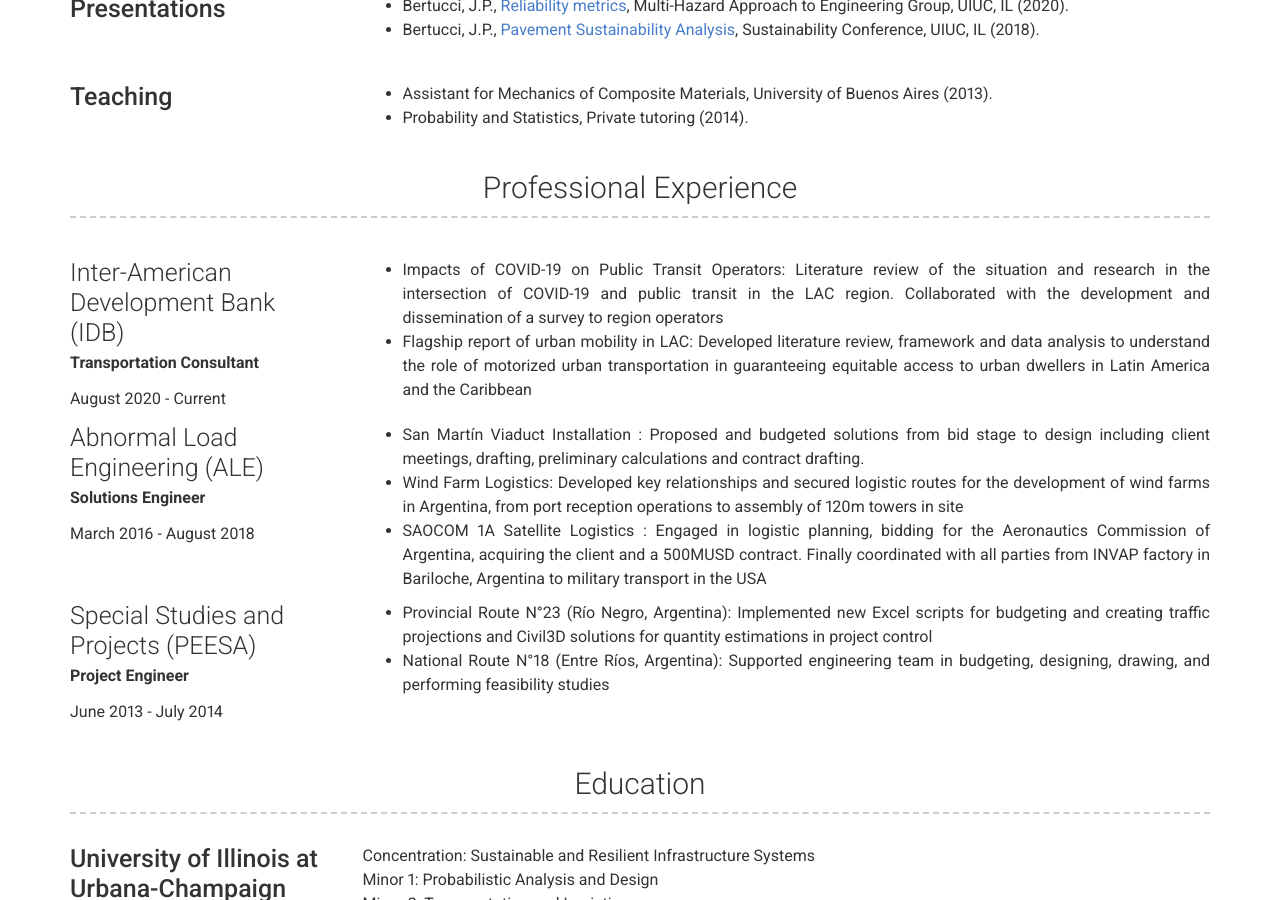
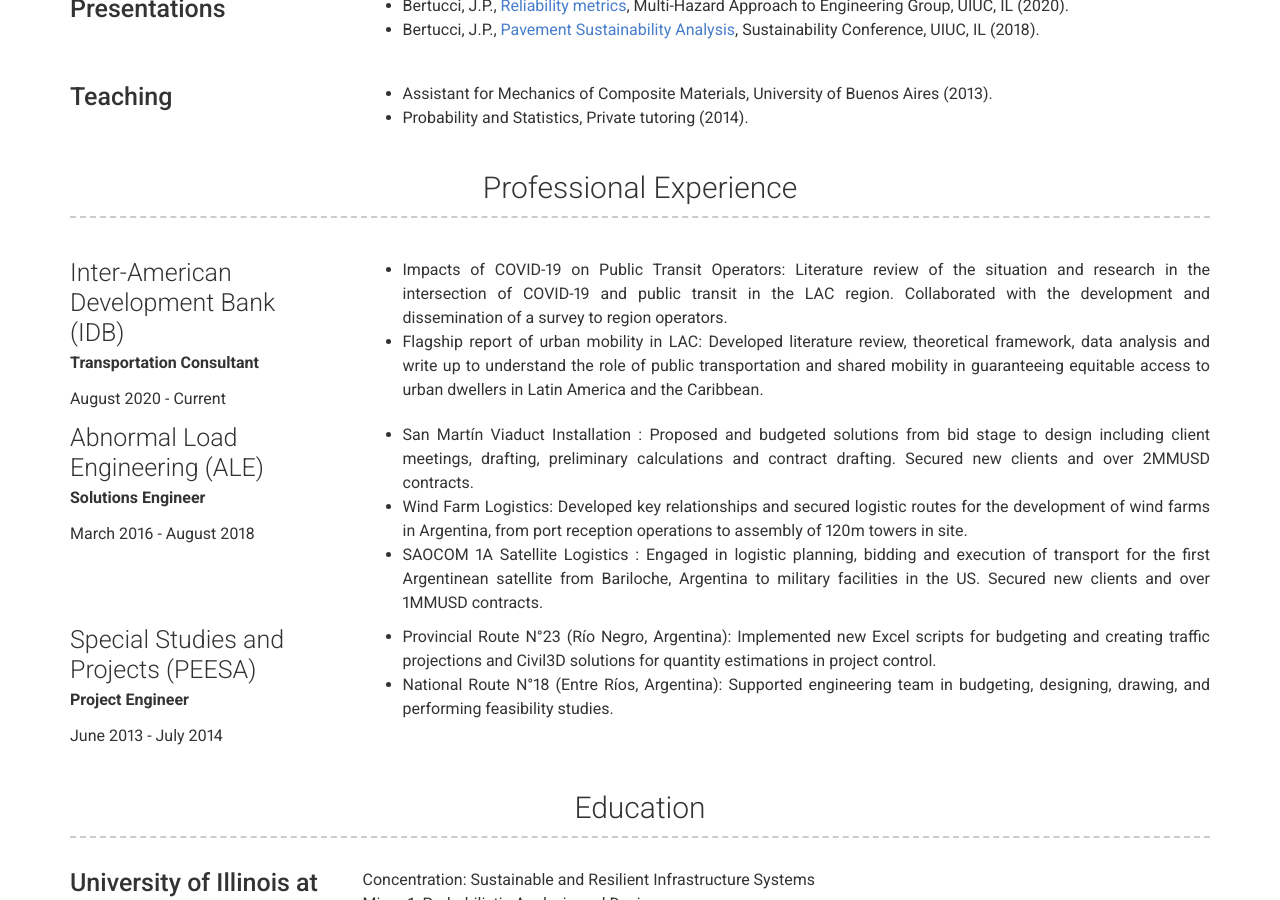
Before and after one commit to JPchomp/JPchomp.github.io, a Jekyll site: the page built from index.md, in a window 1280 px wide and 900 px high, scrolled down 751 px. Built offline with Jekyll 4.4.1, drawn with Linux system fonts in a browser that asks for light colours.

Commit message:
expanded profexperience

```diff
--- a/_data/profexperience.yml
+++ b/_data/profexperience.yml
@@ -2,20 +2,21 @@
   job_title: Transportation Consultant
   dates: August 2020 - Current
   description: |
-    - Impacts of COVID-19 on Public Transit Operators: Literature review of the situation and research in the intersection of COVID-19 and public transit in the LAC region. Collaborated with the development and dissemination of a survey to region operators
-    - Flagship report of urban mobility in LAC: Developed literature review, framework and data analysis to understand the role of motorized urban transportation in guaranteeing equitable access to urban dwellers in Latin America and the Caribbean
+    - Impacts of COVID-19 on Public Transit Operators: Literature review of the situation and research in the intersection of COVID-19 and public transit in the LAC region. Collaborated with the development and dissemination of a survey to region operators.
+    - Flagship report of urban mobility in LAC: Developed literature review, theoretical framework, data analysis and write up to understand the role of public transportation and shared mobility in guaranteeing equitable access to urban dwellers in Latin America and the Caribbean.
+
 
 - company: Abnormal Load Engineering (ALE)
   job_title: Solutions Engineer
   dates: March 2016 - August 2018
   description: |
-    - San Martín Viaduct Installation : Proposed and budgeted solutions from bid stage to design including client meetings, drafting, preliminary calculations and contract drafting.
-    - Wind Farm Logistics: Developed key relationships and secured logistic routes for the development of wind farms in Argentina, from port reception operations to assembly of 120m towers in site
-    - SAOCOM 1A Satellite Logistics : Engaged in logistic planning, bidding for the Aeronautics Commission of Argentina, acquiring the client and a 500MUSD contract. Finally coordinated with all parties from INVAP factory in Bariloche, Argentina to military transport in the USA
+    - San Martín Viaduct Installation : Proposed and budgeted solutions from bid stage to design including client meetings, drafting, preliminary calculations and contract drafting. Secured new clients and over 2MMUSD contracts.
+    - Wind Farm Logistics: Developed key relationships and secured logistic routes for the development of wind farms in Argentina, from port reception operations to assembly of 120m towers in site.
+    - SAOCOM 1A Satellite Logistics : Engaged in logistic planning, bidding and execution of transport for the first Argentinean satellite from Bariloche, Argentina to military facilities in the US. Secured new clients and over 1MMUSD contracts.
 
 - company: Special Studies and Projects (PEESA)
   job_title: Project Engineer
   dates: June 2013 - July 2014
   description: |
-    - Provincial Route N°23 (Río Negro, Argentina): Implemented new Excel scripts for budgeting and creating traffic projections and Civil3D solutions for quantity estimations in project control
-    - National Route N°18 (Entre Ríos, Argentina): Supported engineering team in budgeting, designing, drawing, and performing feasibility studies
+    - Provincial Route N°23 (Río Negro, Argentina): Implemented new Excel scripts for budgeting and creating traffic projections and Civil3D solutions for quantity estimations in project control.
+    - National Route N°18 (Entre Ríos, Argentina): Supported engineering team in budgeting, designing, drawing, and performing feasibility studies.
```
